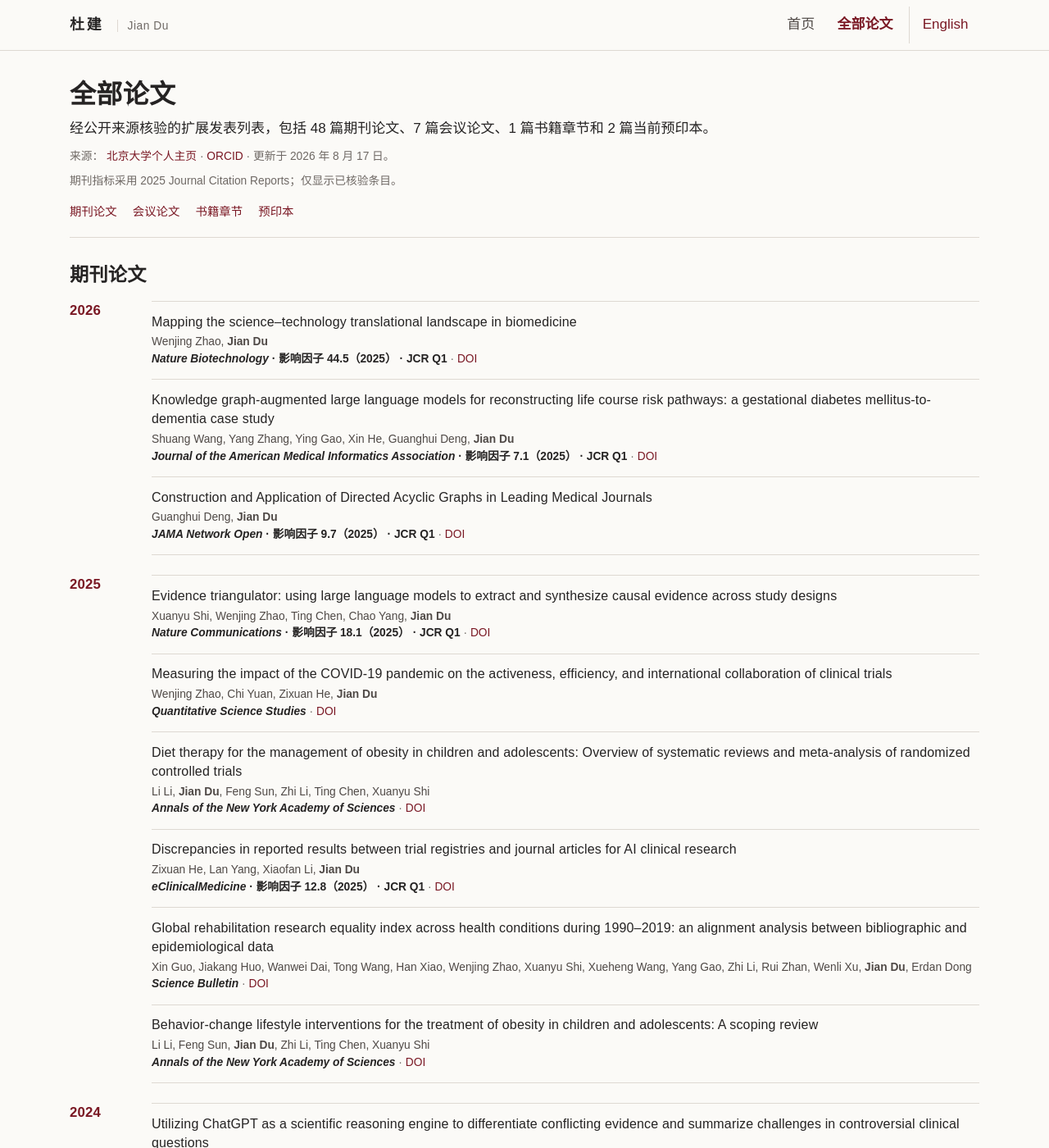
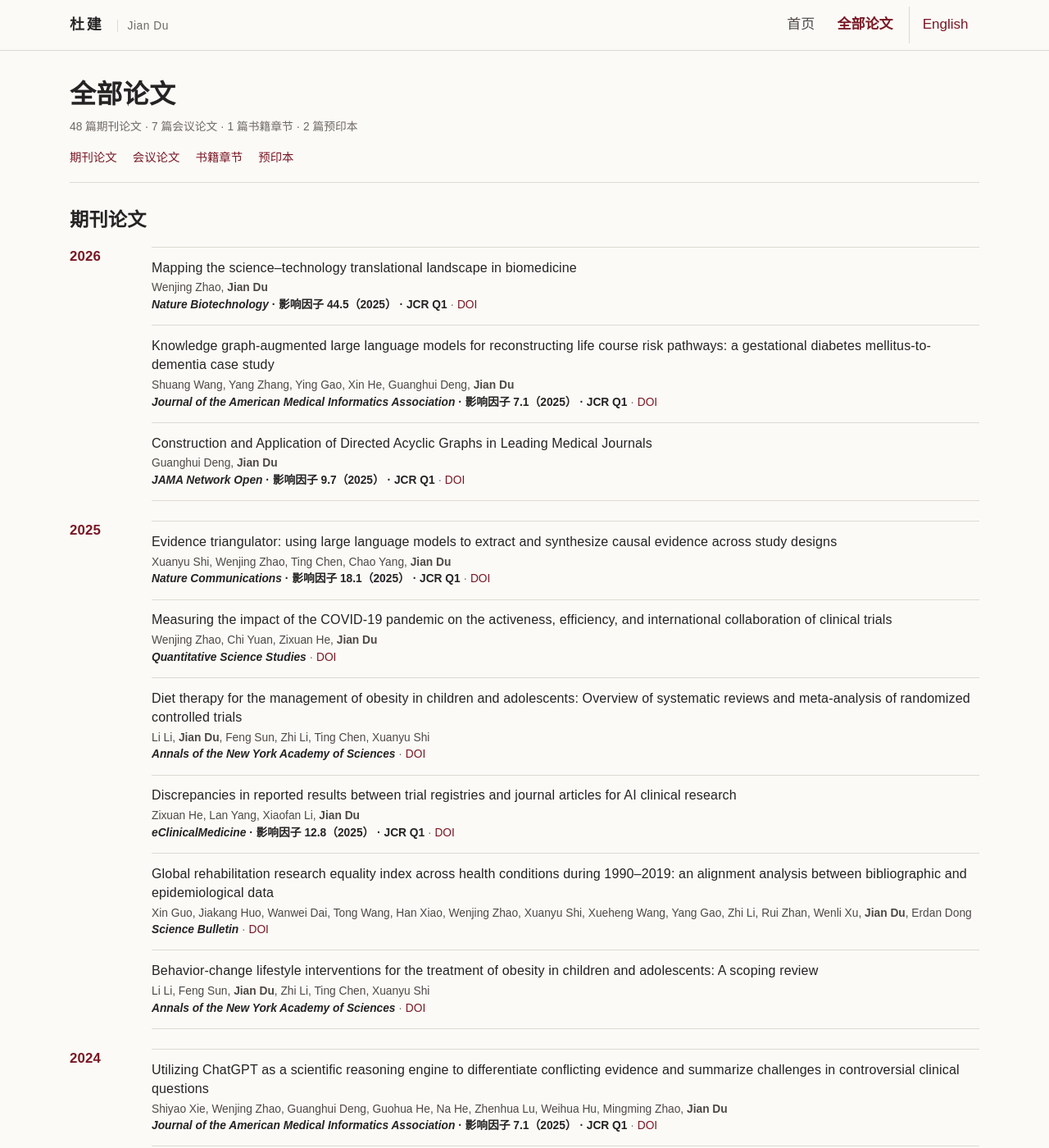
Before and after one commit to dujian-pku/dujian-pku.github.io, a Jekyll site: the page built from zh/publications.html, in a window 1280 px wide and 1400 px high. Shown: the whole window at 82% size. Built offline with Jekyll 4.4.1, drawn with Linux system fonts in a browser that asks for light colours; nearby versions of some CDN libraries; a style sheet for code colours, icons or effects is not loaded.

Commit message:
Simplify publication page copy

```diff
--- a/_includes/classic_publications.html
+++ b/_includes/classic_publications.html
@@ -5,22 +5,7 @@
 
 <header class="publication-list-header">
     <h1>{% if page.locale == 'zh' %}全部论文{% else %}All Publications{% endif %}</h1>
-    <p>
-        {% if page.locale == 'zh' %}
-        经公开来源核验的扩展发表列表，包括 {{ journal_articles.size }} 篇期刊论文、{{ conference_papers.size }} 篇会议论文、{{ book_chapters.size }} 篇书籍章节和 {{ preprints.size }} 篇当前预印本。
-        {% else %}
-        An expanded, source-verified list comprising {{ journal_articles.size }} journal articles, {{ conference_papers.size }} conference papers, {{ book_chapters.size }} book chapter, and {{ preprints.size }} current preprints.
-        {% endif %}
-    </p>
-    <p class="publication-source-line">
-        {% if page.locale == 'zh' %}来源：{% else %}Sources: {% endif %}
-        <a href="https://www.nihds.pku.edu.cn/en/info/1027/1024.htm" target="_blank" rel="noopener noreferrer">{% if page.locale == 'zh' %}北京大学个人主页{% else %}Peking University profile{% endif %}</a>
-        <span aria-hidden="true">·</span>
-        <a href="https://orcid.org/0000-0001-8436-778X" target="_blank" rel="noopener noreferrer">ORCID</a>
-        <span aria-hidden="true">·</span>
-        {% if page.locale == 'zh' %}更新于 2026 年 8 月 17 日。{% else %}Updated 17 August 2026.{% endif %}
-    </p>
-    <p class="publication-source-line">{% if page.locale == 'zh' %}期刊指标采用 2025 Journal Citation Reports；仅显示已核验条目。{% else %}Journal metrics use the 2025 Journal Citation Reports and are shown only where verified.{% endif %}</p>
+    <p class="publication-counts">{% if page.locale == 'zh' %}{{ journal_articles.size }} 篇期刊论文 · {{ conference_papers.size }} 篇会议论文 · {{ book_chapters.size }} 篇书籍章节 · {{ preprints.size }} 篇预印本{% else %}{{ journal_articles.size }} Journal Articles · {{ conference_papers.size }} Conference Papers · {{ book_chapters.size }} Book Chapter · {{ preprints.size }} Preprints{% endif %}</p>
     <nav class="publication-section-nav" aria-label="{% if page.locale == 'zh' %}发表成果分类{% else %}Publication categories{% endif %}">
         <a href="#journal-articles">{% if page.locale == 'zh' %}期刊论文{% else %}Journal Articles{% endif %}</a>
         <a href="#conference-papers">{% if page.locale == 'zh' %}会议论文{% else %}Conference Papers{% endif %}</a>
--- a/_includes/widgets/publication_list_section.html
+++ b/_includes/widgets/publication_list_section.html
@@ -12,7 +12,7 @@
                 <p class="publication-compact-authors">{{ item.authors | replace: 'Jian Du', '<strong>Jian Du</strong>' }}</p>
                 <p class="publication-compact-venue">
                     <strong><i>{{ item.journal }}</i>{% if include.show_metrics and item.jif %} · {% if page.locale == 'zh' %}影响因子 {{ item.jif }}（{{ item.jif_year }}）{% else %}JIF {{ item.jif }} ({{ item.jif_year }}){% endif %} · JCR {{ item.jcr_quartile }}{% endif %}</strong>
-                    {% if item.doi %}<span aria-hidden="true"> · </span><a href="https://doi.org/{{ item.doi }}" target="_blank" rel="noopener noreferrer">DOI</a>{% elsif item.url %}<span aria-hidden="true"> · </span><a href="{{ item.url }}" target="_blank" rel="noopener noreferrer">{% if page.locale == 'zh' %}来源{% else %}Source{% endif %}</a>{% endif %}
+                    {% if item.doi %}<span aria-hidden="true"> · </span><a href="https://doi.org/{{ item.doi }}" target="_blank" rel="noopener noreferrer">DOI</a>{% elsif item.url %}<span aria-hidden="true"> · </span><a href="{{ item.url }}" target="_blank" rel="noopener noreferrer">{% if page.locale == 'zh' %}链接{% else %}Link{% endif %}</a>{% endif %}
                 </p>
             </article>
             {% endfor %}
--- a/assets/css/publication-list-v1.css
+++ b/assets/css/publication-list-v1.css
@@ -14,7 +14,7 @@
     margin-bottom: 0.45rem;
 }
 
-.publication-source-line,
+.publication-counts,
 .publication-type-note {
     color: var(--muted);
     font-size: 0.86rem;
--- a/publications.html
+++ b/publications.html
@@ -5,7 +5,7 @@ navbar_title: All Publications
 lang: en
 locale: en
 site_title: "Jian Du | Peking University"
-description: An expanded, source-verified publication list for Jian Du, covering journal articles, conference papers, a book chapter, and current preprints.
+description: Publications by Jian Du, including journal articles, conference papers, a book chapter, and preprints.
 permalink: /publications/
 alternate_url: /zh/publications/
 ---
--- a/zh/publications.html
+++ b/zh/publications.html
@@ -5,7 +5,7 @@ navbar_title: 全部论文
 lang: zh-CN
 locale: zh
 site_title: "杜建 | 北京大学"
-description: "杜建经公开来源核验的扩展发表列表，包括期刊论文、会议论文、书籍章节和当前预印本。"
+description: "杜建发表成果目录，包括期刊论文、会议论文、书籍章节和预印本。"
 permalink: /zh/publications/
 alternate_url: /publications/
 ---
```
